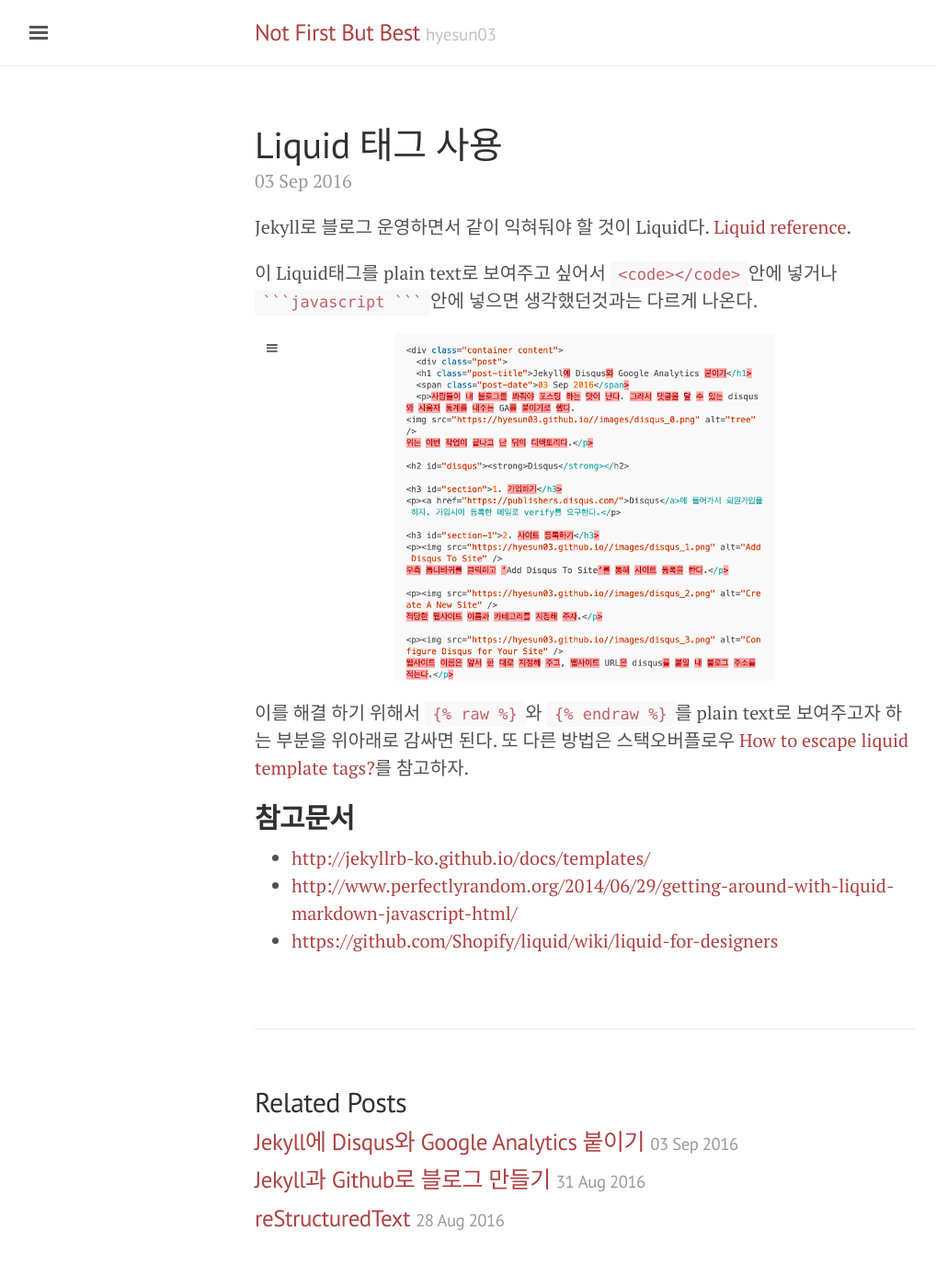
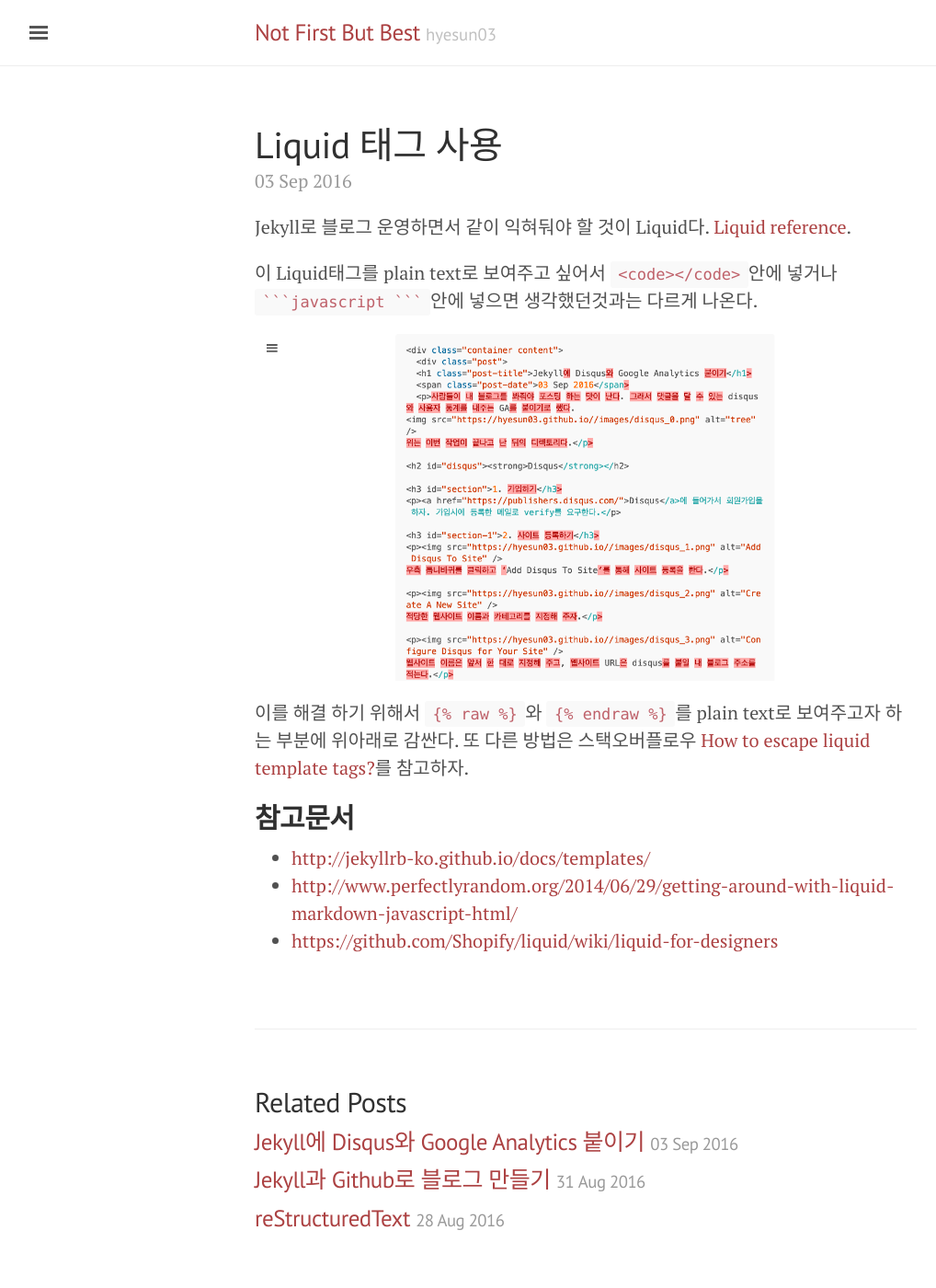
Before and after one commit to hyesun03/hyesun03.github.io, a Jekyll site: the page built from _posts/2016-09-03-liquid.md, in a window 1280 px wide. Shown: the whole page at 92% size, without its empty margins (3-1021 px from the left). Built offline with Jekyll 4.4.1, drawn with Linux system fonts in a browser that asks for light colours; comment, search, counter and statistics services are not loaded.

```diff
--- a/_includes/comments.html
+++ b/_includes/comments.html
@@ -16,7 +16,7 @@
 <noscript>Please enable JavaScript to view the <a href="http://disqus.com/?ref_noscript">comments powered by Disqus.</a></noscript>
 <a href="http://disqus.com" class="dsq-brlink">comments powered by  <span class="logo-disqus">Disqus</span></a> -->
 
-
+{% if page.comments %}
 <div id="disqus_thread"></div>
 <script>
 
@@ -37,3 +37,4 @@ var disqus_config = function () {
 })();
 </script>
 <noscript>Please enable JavaScript to view the <a href="https://disqus.com/?ref_noscript">comments powered by Disqus.</a></noscript>
+{% endif %}
--- a/_posts/2016-09-03-liquid.md
+++ b/_posts/2016-09-03-liquid.md
@@ -10,7 +10,7 @@ Jekyll로 블로그 운영하면서 같이 익혀둬야 할 것이 Liquid다.
 
 ![Liqid]({{ site.url }}/images/liquid.png)
 
-이를 해결 하기 위해서 `{{ "{% raw " }}%}`와 `{{ "{% endraw " }}%}`를 plain text로 보여주고자 하는 부분을 위아래로 감싸면 된다.
+이를 해결 하기 위해서 `{{ "{% raw " }}%}`와 `{{ "{% endraw " }}%}`를 plain text로 보여주고자 하는 부분에 위아래로 감싼다.
 또 다른 방법은 스택오버플로우 [How to escape liquid template tags?](http://stackoverflow.com/questions/3426182/how-to-escape-liquid-template-tags)를 참고하자.
 
 ## **참고문서**
```
